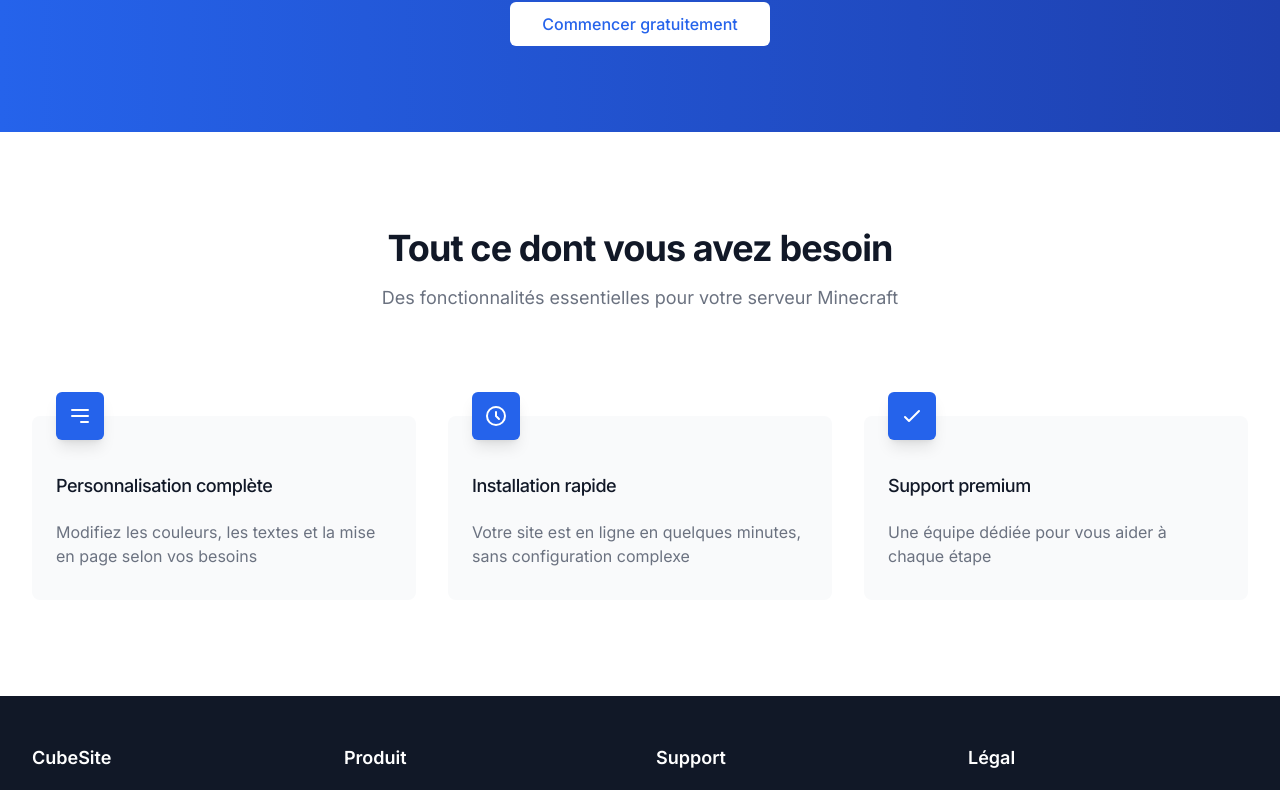
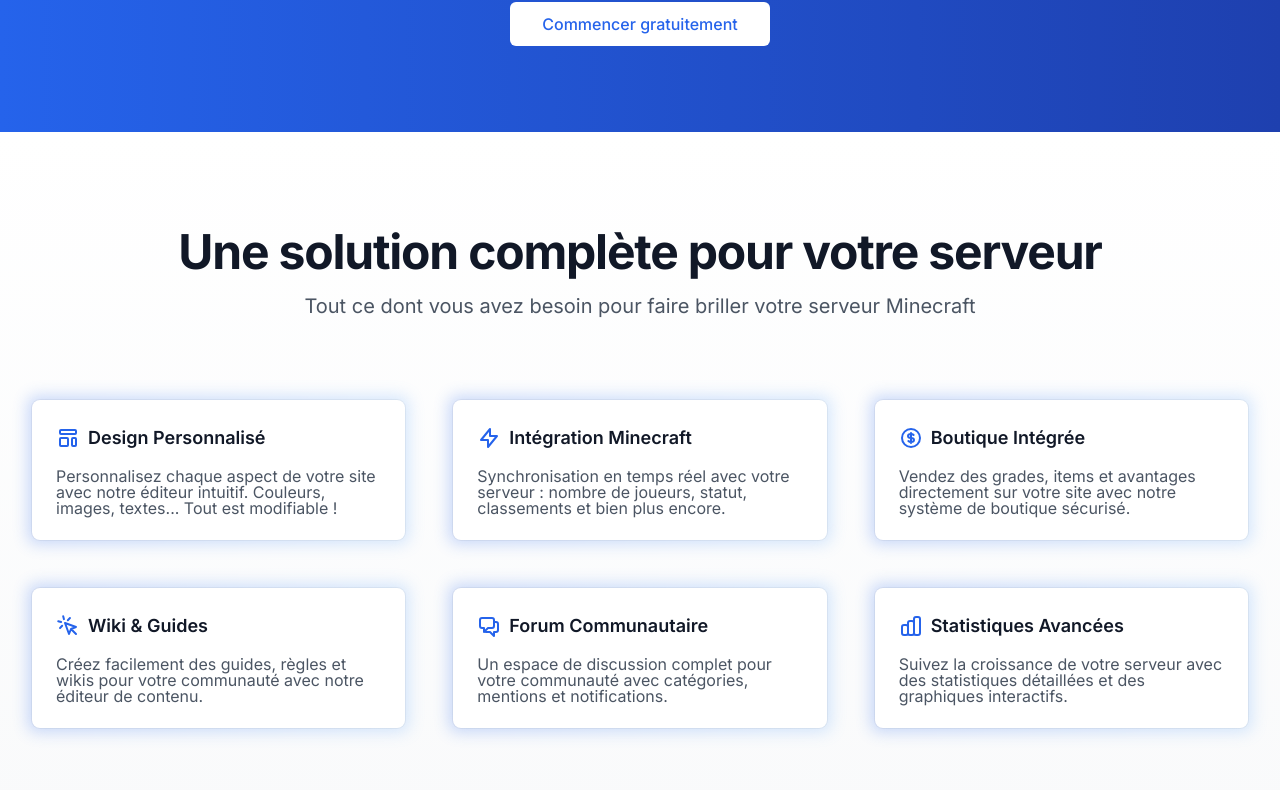
Before and after one commit to game05/cubesite, a Next.js app: page / in a window 1280 px wide. Shown: the part 356-1146 px from the top of the page. Built offline with nearby package versions, Linux system fonts and the light colour scheme.

Commit message:
Add enhanced features section and custom 404 page

```diff
--- a/src/app/page.tsx
+++ b/src/app/page.tsx
@@ -25,70 +25,121 @@ export default function Home() {
       </div>
 
       {/* Features Section */}
-      <div className="py-24 bg-white">
+      <div className="py-24 bg-gradient-to-b from-white to-gray-50">
         <div className="max-w-7xl mx-auto px-4 sm:px-6 lg:px-8">
           <div className="text-center">
-            <h2 className="text-3xl font-bold tracking-tight text-gray-900 sm:text-4xl">
-              Tout ce dont vous avez besoin
+            <h2 className="text-4xl font-bold tracking-tight text-gray-900 sm:text-5xl">
+              Une solution complète pour votre serveur
             </h2>
-            <p className="mt-4 text-lg text-gray-500">
-              Des fonctionnalités essentielles pour votre serveur Minecraft
+            <p className="mt-4 text-xl text-gray-600">
+              Tout ce dont vous avez besoin pour faire briller votre serveur Minecraft
             </p>
           </div>
 
-          <div className="mt-20 grid grid-cols-1 gap-8 sm:grid-cols-2 lg:grid-cols-3">
+          <div className="mt-20 grid grid-cols-1 gap-12 sm:grid-cols-2 lg:grid-cols-3">
             {/* Feature 1 */}
-            <div className="pt-6">
-              <div className="flow-root rounded-lg bg-gray-50 px-6 pb-8">
-                <div className="-mt-6">
-                  <div className="inline-flex items-center justify-center rounded-md bg-blue-600 p-3 shadow-lg">
-                    <svg className="h-6 w-6 text-white" fill="none" viewBox="0 0 24 24" stroke="currentColor">
-                      <path strokeLinecap="round" strokeLinejoin="round" strokeWidth={2} d="M4 6h16M4 12h16m-7 6h7" />
+            <div className="relative group">
+              <div className="absolute -inset-1 bg-gradient-to-r from-blue-600 to-blue-400 rounded-lg blur opacity-25 group-hover:opacity-100 transition duration-1000 group-hover:duration-200"></div>
+              <div className="relative p-6 bg-white ring-1 ring-gray-900/5 rounded-lg leading-none flex items-top justify-start space-x-6">
+                <div className="space-y-4">
+                  <div className="flex items-center space-x-2">
+                    <svg className="h-6 w-6 text-blue-600" fill="none" viewBox="0 0 24 24" stroke="currentColor">
+                      <path strokeLinecap="round" strokeLinejoin="round" strokeWidth={2} d="M4 5a1 1 0 011-1h14a1 1 0 011 1v2a1 1 0 01-1 1H5a1 1 0 01-1-1V5zM4 13a1 1 0 011-1h6a1 1 0 011 1v6a1 1 0 01-1 1H5a1 1 0 01-1-1v-6zM16 13a1 1 0 011-1h2a1 1 0 011 1v6a1 1 0 01-1 1h-2a1 1 0 01-1-1v-6z" />
                     </svg>
+                    <h3 className="text-lg font-semibold text-gray-900">Design Personnalisé</h3>
                   </div>
-                  <h3 className="mt-8 text-lg font-medium tracking-tight text-gray-900">
-                    Personnalisation complète
-                  </h3>
-                  <p className="mt-5 text-base text-gray-500">
-                    Modifiez les couleurs, les textes et la mise en page selon vos besoins
+                  <p className="text-gray-600">
+                    Personnalisez chaque aspect de votre site avec notre éditeur intuitif. Couleurs, images, textes... Tout est modifiable !
                   </p>
                 </div>
               </div>
             </div>
 
             {/* Feature 2 */}
-            <div className="pt-6">
-              <div className="flow-root rounded-lg bg-gray-50 px-6 pb-8">
-                <div className="-mt-6">
-                  <div className="inline-flex items-center justify-center rounded-md bg-blue-600 p-3 shadow-lg">
-                    <svg className="h-6 w-6 text-white" fill="none" viewBox="0 0 24 24" stroke="currentColor">
-                      <path strokeLinecap="round" strokeLinejoin="round" strokeWidth={2} d="M12 8v4l3 3m6-3a9 9 0 11-18 0 9 9 0 0118 0z" />
+            <div className="relative group">
+              <div className="absolute -inset-1 bg-gradient-to-r from-blue-600 to-blue-400 rounded-lg blur opacity-25 group-hover:opacity-100 transition duration-1000 group-hover:duration-200"></div>
+              <div className="relative p-6 bg-white ring-1 ring-gray-900/5 rounded-lg leading-none flex items-top justify-start space-x-6">
+                <div className="space-y-4">
+                  <div className="flex items-center space-x-2">
+                    <svg className="h-6 w-6 text-blue-600" fill="none" viewBox="0 0 24 24" stroke="currentColor">
+                      <path strokeLinecap="round" strokeLinejoin="round" strokeWidth={2} d="M13 10V3L4 14h7v7l9-11h-7z" />
                     </svg>
+                    <h3 className="text-lg font-semibold text-gray-900">Intégration Minecraft</h3>
                   </div>
-                  <h3 className="mt-8 text-lg font-medium tracking-tight text-gray-900">
-                    Installation rapide
-                  </h3>
-                  <p className="mt-5 text-base text-gray-500">
-                    Votre site est en ligne en quelques minutes, sans configuration complexe
+                  <p className="text-gray-600">
+                    Synchronisation en temps réel avec votre serveur : nombre de joueurs, statut, classements et bien plus encore.
                   </p>
                 </div>
               </div>
             </div>
 
             {/* Feature 3 */}
-            <div className="pt-6">
-              <div className="flow-root rounded-lg bg-gray-50 px-6 pb-8">
-                <div className="-mt-6">
-                  <div className="inline-flex items-center justify-center rounded-md bg-blue-600 p-3 shadow-lg">
-                    <svg className="h-6 w-6 text-white" fill="none" viewBox="0 0 24 24" stroke="currentColor">
-                      <path strokeLinecap="round" strokeLinejoin="round" strokeWidth={2} d="M5 13l4 4L19 7" />
+            <div className="relative group">
+              <div className="absolute -inset-1 bg-gradient-to-r from-blue-600 to-blue-400 rounded-lg blur opacity-25 group-hover:opacity-100 transition duration-1000 group-hover:duration-200"></div>
+              <div className="relative p-6 bg-white ring-1 ring-gray-900/5 rounded-lg leading-none flex items-top justify-start space-x-6">
+                <div className="space-y-4">
+                  <div className="flex items-center space-x-2">
+                    <svg className="h-6 w-6 text-blue-600" fill="none" viewBox="0 0 24 24" stroke="currentColor">
+                      <path strokeLinecap="round" strokeLinejoin="round" strokeWidth={2} d="M12 8c-1.657 0-3 .895-3 2s1.343 2 3 2 3 .895 3 2-1.343 2-3 2m0-8c1.11 0 2.08.402 2.599 1M12 8V7m0 1v8m0 0v1m0-1c-1.11 0-2.08-.402-2.599-1M21 12a9 9 0 11-18 0 9 9 0 0118 0z" />
                     </svg>
+                    <h3 className="text-lg font-semibold text-gray-900">Boutique Intégrée</h3>
                   </div>
-                  <h3 className="mt-8 text-lg font-medium tracking-tight text-gray-900">
-                    Support premium
-                  </h3>
-                  <p className="mt-5 text-base text-gray-500">
-                    Une équipe dédiée pour vous aider à chaque étape
+                  <p className="text-gray-600">
+                    Vendez des grades, items et avantages directement sur votre site avec notre système de boutique sécurisé.
+                  </p>
+                </div>
+              </div>
+            </div>
+
+            {/* Feature 4 */}
+            <div className="relative group">
+              <div className="absolute -inset-1 bg-gradient-to-r from-blue-600 to-blue-400 rounded-lg blur opacity-25 group-hover:opacity-100 transition duration-1000 group-hover:duration-200"></div>
+              <div className="relative p-6 bg-white ring-1 ring-gray-900/5 rounded-lg leading-none flex items-top justify-start space-x-6">
+                <div className="space-y-4">
+                  <div className="flex items-center space-x-2">
+                    <svg className="h-6 w-6 text-blue-600" fill="none" viewBox="0 0 24 24" stroke="currentColor">
+                      <path strokeLinecap="round" strokeLinejoin="round" strokeWidth={2} d="M15 15l-2 5L9 9l11 4-5 2zm0 0l5 5M7.188 2.239l.777 2.897M5.136 7.965l-2.898-.777M13.95 4.05l-2.122 2.122m-5.657 5.656l-2.12 2.122" />
+                    </svg>
+                    <h3 className="text-lg font-semibold text-gray-900">Wiki & Guides</h3>
+                  </div>
+                  <p className="text-gray-600">
+                    Créez facilement des guides, règles et wikis pour votre communauté avec notre éditeur de contenu.
+                  </p>
+                </div>
+              </div>
+            </div>
+
+            {/* Feature 5 */}
+            <div className="relative group">
+              <div className="absolute -inset-1 bg-gradient-to-r from-blue-600 to-blue-400 rounded-lg blur opacity-25 group-hover:opacity-100 transition duration-1000 group-hover:duration-200"></div>
+              <div className="relative p-6 bg-white ring-1 ring-gray-900/5 rounded-lg leading-none flex items-top justify-start space-x-6">
+                <div className="space-y-4">
+                  <div className="flex items-center space-x-2">
+                    <svg className="h-6 w-6 text-blue-600" fill="none" viewBox="0 0 24 24" stroke="currentColor">
+                      <path strokeLinecap="round" strokeLinejoin="round" strokeWidth={2} d="M17 8h2a2 2 0 012 2v6a2 2 0 01-2 2h-2v4l-4-4H9a1.994 1.994 0 01-1.414-.586m0 0L11 14h4a2 2 0 002-2V6a2 2 0 00-2-2H5a2 2 0 00-2 2v6a2 2 0 002 2h2v4l.586-.586z" />
+                    </svg>
+                    <h3 className="text-lg font-semibold text-gray-900">Forum Communautaire</h3>
+                  </div>
+                  <p className="text-gray-600">
+                    Un espace de discussion complet pour votre communauté avec catégories, mentions et notifications.
+                  </p>
+                </div>
+              </div>
+            </div>
+
+            {/* Feature 6 */}
+            <div className="relative group">
+              <div className="absolute -inset-1 bg-gradient-to-r from-blue-600 to-blue-400 rounded-lg blur opacity-25 group-hover:opacity-100 transition duration-1000 group-hover:duration-200"></div>
+              <div className="relative p-6 bg-white ring-1 ring-gray-900/5 rounded-lg leading-none flex items-top justify-start space-x-6">
+                <div className="space-y-4">
+                  <div className="flex items-center space-x-2">
+                    <svg className="h-6 w-6 text-blue-600" fill="none" viewBox="0 0 24 24" stroke="currentColor">
+                      <path strokeLinecap="round" strokeLinejoin="round" strokeWidth={2} d="M9 19v-6a2 2 0 00-2-2H5a2 2 0 00-2 2v6a2 2 0 002 2h2a2 2 0 002-2zm0 0V9a2 2 0 012-2h2a2 2 0 012 2v10m-6 0a2 2 0 002 2h2a2 2 0 002-2m0 0V5a2 2 0 012-2h2a2 2 0 012 2v14a2 2 0 01-2 2h-2a2 2 0 01-2-2z" />
+                    </svg>
+                    <h3 className="text-lg font-semibold text-gray-900">Statistiques Avancées</h3>
+                  </div>
+                  <p className="text-gray-600">
+                    Suivez la croissance de votre serveur avec des statistiques détaillées et des graphiques interactifs.
                   </p>
                 </div>
               </div>
```
Also changed, not shown: src/app/not-found.tsx (added, +44 -0 lines).
